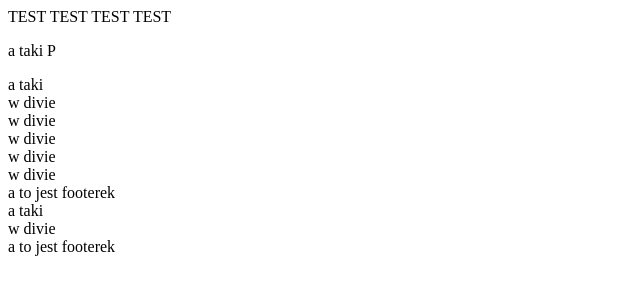
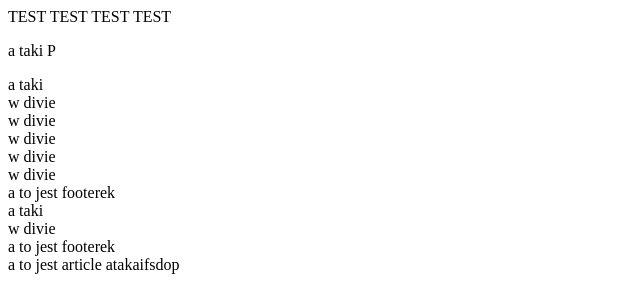
Before and after one commit to MaciejOstrowskiIT/PRTest, a website: page index.html in a window 1280 px wide. Shown: the whole page, without its empty margins (0-640 px from the left). Drawn offline with Linux system fonts and the light colour scheme.

Commit message:
test_add

```diff
--- a/index.html
+++ b/index.html
@@ -24,6 +24,7 @@
       <div>w divie</div>
       <div></div>
       <footer>a to jest footerek</footer>
+      <article>a to jest article atakaifsdop</article>
     </div>
   </body>
 </html>
```
